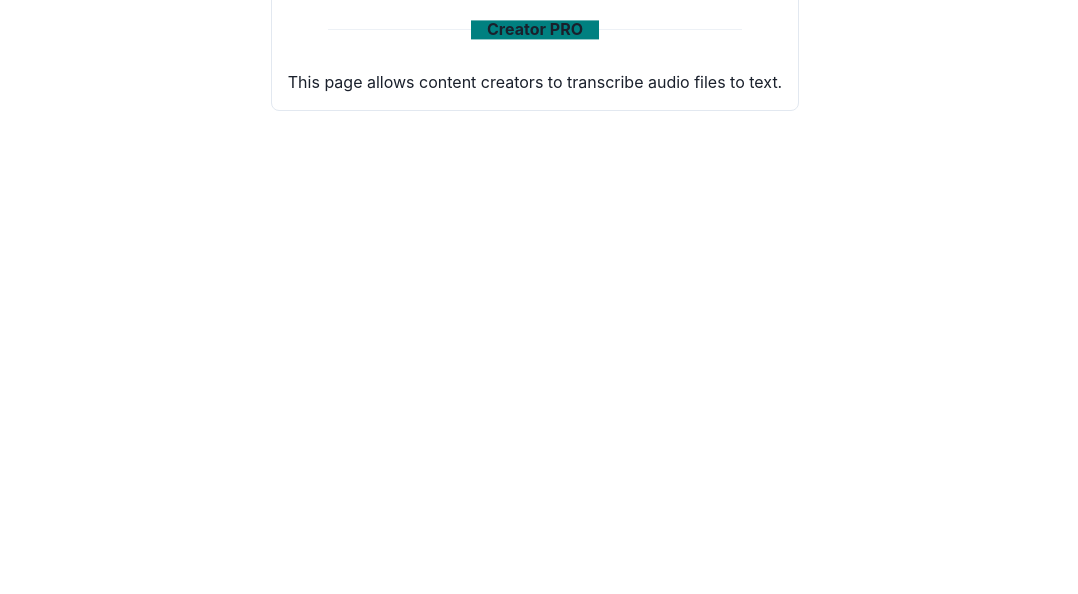
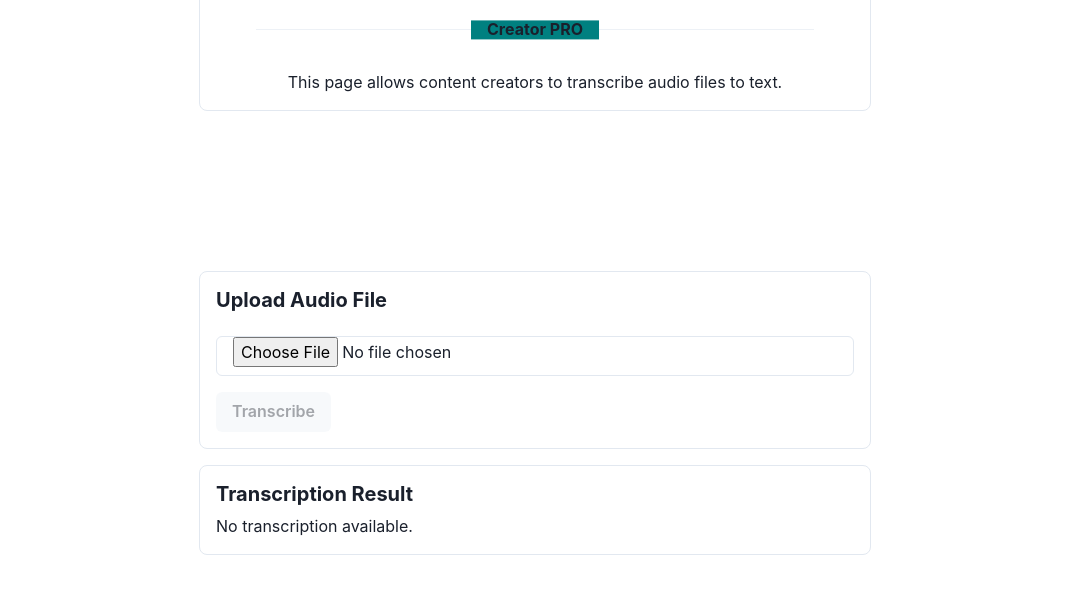
Before and after one commit to dannycahyo/creator-pro, a Next.js app: page /transcription in a window 1280 px wide. Shown: the part 224-818 px from the top of the page, without its empty margins (105-1183 px from the left). Built offline with nearby package versions, Linux system fonts and the light colour scheme.

Commit message:
feat: continue slicing the transcription page

```diff
--- a/src/components/PageCard.tsx
+++ b/src/components/PageCard.tsx
@@ -26,7 +26,7 @@ export default function PageCard({
           <Heading size="sm">Creator PRO</Heading>
         </AbsoluteCenter>
       </Box>
-      <Text>{pageDesc}</Text>
+      <Text textAlign="center">{pageDesc}</Text>
     </Box>
   );
 }
--- a/src/components/TranscriptionPage.tsx
+++ b/src/components/TranscriptionPage.tsx
@@ -1,13 +1,76 @@
+import { useState } from "react";
+import {
+  Box,
+  Button,
+  Heading,
+  Input,
+  Text,
+  VStack,
+} from "@chakra-ui/react";
 import Layout from "./Layout";
 import PageCard from "./PageCard";
 
 export default function TranscriptionPage() {
+  const [file, setFile] = useState<File | null>(null);
+  const [transcription, setTranscription] = useState<string>("");
+
+  const handleFileChange = (
+    event: React.ChangeEvent<HTMLInputElement>,
+  ) => {
+    const selectedFile = event.target.files?.[0] || null;
+    setFile(selectedFile);
+  };
+
+  const handleTranscribe = async () => {
+    if (!file) return;
+
+    // Placeholder for transcription logic
+    // Replace this with actual API call to transcribe the audio file
+    const result = await transcribeAudio(file);
+    setTranscription(result);
+  };
+
+  const transcribeAudio = async (file: File): Promise<string> => {
+    // Simulate an API call to transcribe the audio file
+    return `Transcription result for: ${file.name}\n\nThis is a sample transcription text.`;
+  };
+
   return (
     <Layout>
       <PageCard
         pageName="Transcription Page"
         pageDesc="This page allows content creators to transcribe audio files to text."
       />
+      <VStack spacing={4} mt={4} minW="2xl">
+        <Box borderWidth="1px" borderRadius="lg" p={4} w="100%">
+          <Heading as="h3" size="md" mb={2}>
+            Upload Audio File
+          </Heading>
+          <Input
+            type="file"
+            accept=".mp3,.mp4,.mpeg,.mpga,.m4a,.wav,.webm"
+            onChange={handleFileChange}
+            my={4}
+          />
+          <Button onClick={handleTranscribe} isDisabled={!file}>
+            Transcribe
+          </Button>
+        </Box>
+        <Box borderWidth="1px" borderRadius="lg" p={4} w="100%">
+          <Heading as="h3" size="md" mb={2}>
+            Transcription Result
+          </Heading>
+          {transcription ? (
+            transcription.split("\n\n").map((paragraph, index) => (
+              <Text key={index} mb={2}>
+                {paragraph}
+              </Text>
+            ))
+          ) : (
+            <Text>No transcription available.</Text>
+          )}
+        </Box>
+      </VStack>
     </Layout>
   );
 }
```
